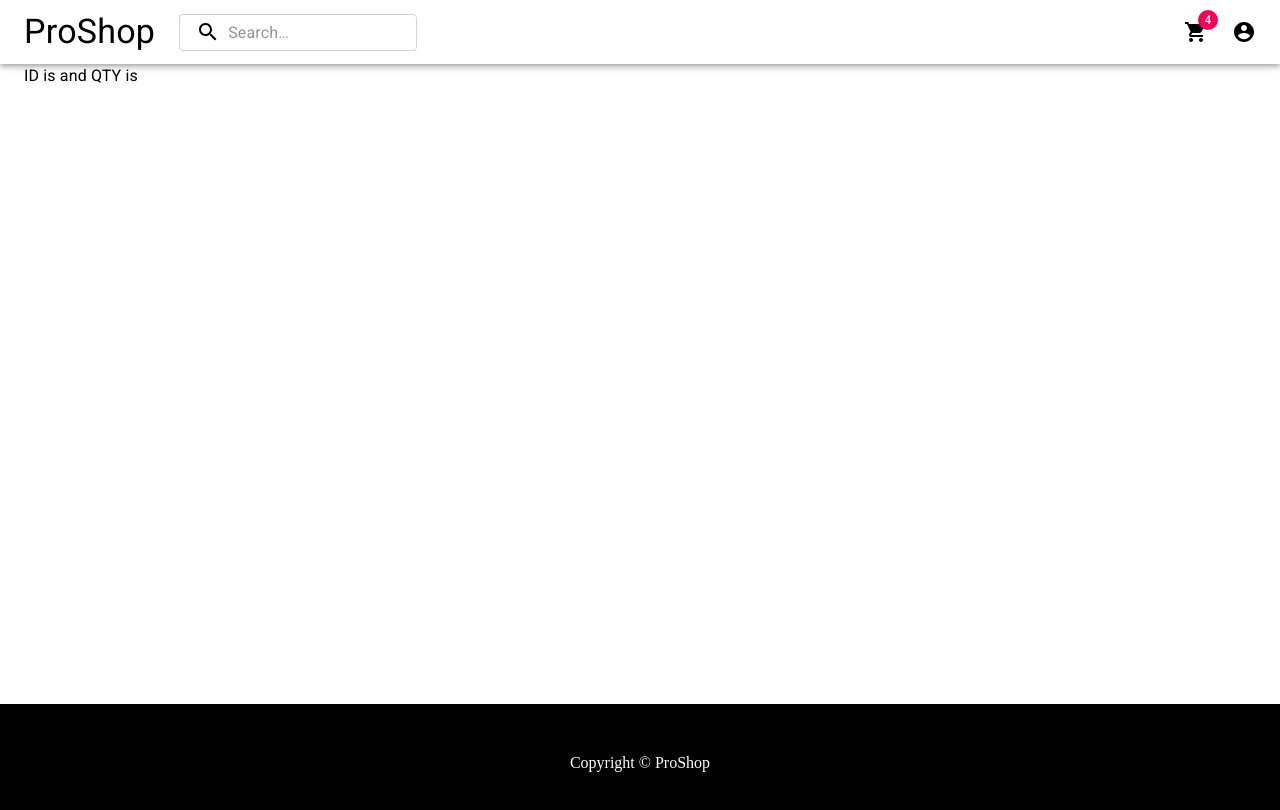
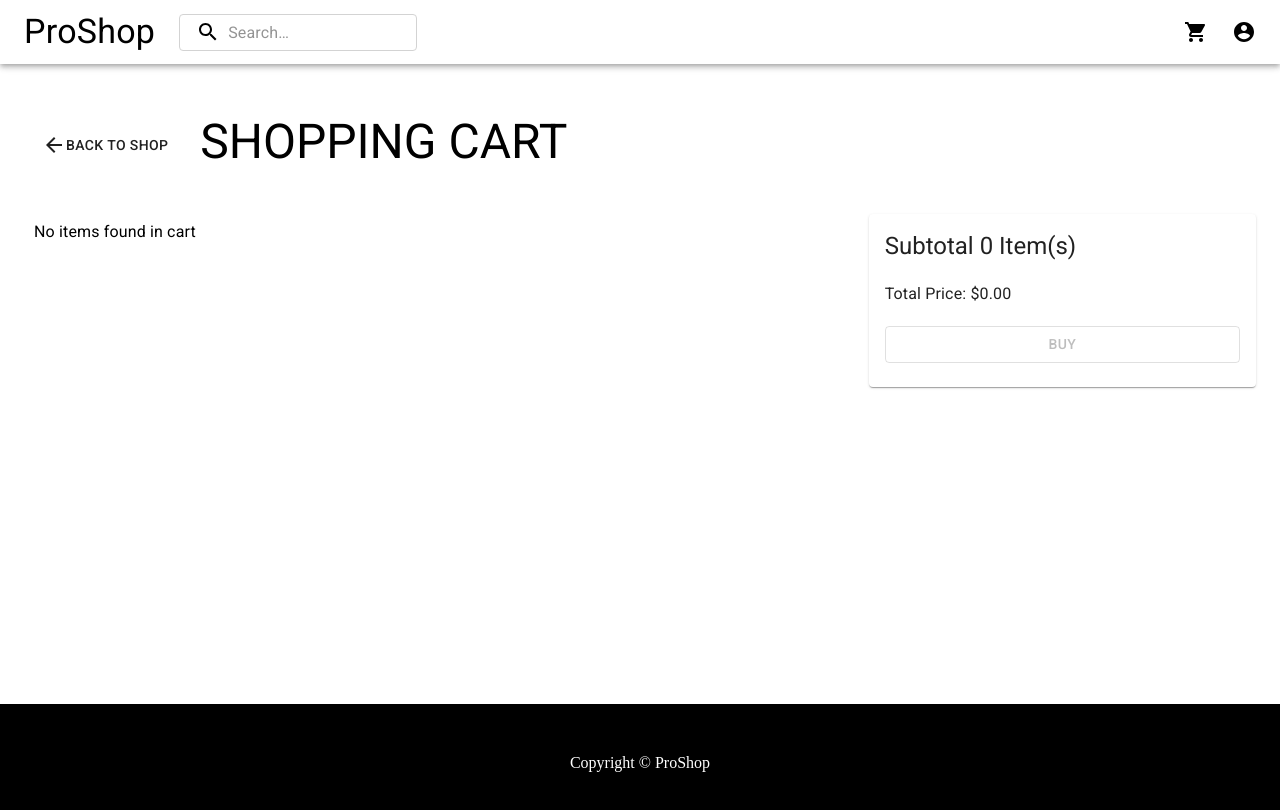
Before and after one commit to obendesmond/proshopapp, a React (Create React App) app in the folder frontend/: page /cart in a window 1280 px wide. Shown: the top 810 px of the page. Built offline with nearby package versions, Linux system fonts and the light colour scheme.

Commit message:
implement cart delete

```diff
--- a/frontend/src/App.js
+++ b/frontend/src/App.js
@@ -15,7 +15,7 @@ const App = () => {
         <Container>
           <Route path="/" exact component={HomeScreen} />
           <Route path="/product/:id" component={ProductScreen} />
-          <Route path="/cart/:id?" component={CartScreen} />
+          <Route path="/cart" component={CartScreen} />
         </Container>
       </main>
       <Footer />
--- a/frontend/src/actions/cartActions.js
+++ b/frontend/src/actions/cartActions.js
@@ -11,16 +11,24 @@ export const addToCart = (id, qty) => async (dispatch, getState) => {
 
   dispatch({
     type: CART_ADD_ITEM,
+    payload: {
       product: data._id,
       name: data.name,
       image: data.image,
       price: data.price,
       countInStock: data.countInStock,
       qty,
+    },
   });
 
-  //   save cart in local storage as json
+  //   save cart items in local storage as json
   localStorage.setItem("cartItems", JSON.stringify(getState().cart.cartItems));
 };
 
-export const removeFromCart = (id, qty) => async (dispatch, getState) => {};
+export const removeFromCart = (id) => async (dispatch, getState) => {
+  dispatch({
+    type: CART_REMOVE_ITEM,
+    payload: id,
+  });
+  localStorage.setItem("cartItems", JSON.stringify(getState().cart.cartItems));
+};
--- a/frontend/src/components/Header/Header.js
+++ b/frontend/src/components/Header/Header.js
@@ -13,6 +13,7 @@ import AccountCircle from "@material-ui/icons/AccountCircle";
 import ShoppingCartIcon from "@material-ui/icons/ShoppingCart";
 import MoreIcon from "@material-ui/icons/MoreVert";
 import { useHistory } from "react-router-dom";
+import { useSelector } from "react-redux";
 
 const useStyles = makeStyles((theme) => ({
   grow: {
@@ -85,6 +86,8 @@ const Header = () => {
   const history = useHistory();
   const [anchorEl, setAnchorEl] = React.useState(null);
   const [mobileMoreAnchorEl, setMobileMoreAnchorEl] = React.useState(null);
+  const cart = useSelector((state) => state.cart);
+  const { cartItems } = cart;
 
   const isMenuOpen = Boolean(anchorEl);
   const isMobileMenuOpen = Boolean(mobileMoreAnchorEl);
@@ -135,7 +138,7 @@ const Header = () => {
     >
       <MenuItem onClick={() => history.push("/cart")}>
         <IconButton aria-label="show 4 new mails" color="inherit">
-          <Badge badgeContent={4} color="secondary">
+          <Badge badgeContent={cartItems.length} color="secondary">
             <ShoppingCartIcon />
           </Badge>
         </IconButton>
@@ -190,7 +193,7 @@ const Header = () => {
               color="inherit"
               onClick={() => history.push("/cart")}
             >
-              <Badge badgeContent={4} color="secondary">
+              <Badge badgeContent={cartItems.length} color="secondary">
                 <ShoppingCartIcon />
               </Badge>
             </IconButton>
--- a/frontend/src/reducers/cartReducers.js
+++ b/frontend/src/reducers/cartReducers.js
@@ -10,16 +10,18 @@ export const cartReducer = (state = { cartItems: [] }, action) => {
       if (existItem) {
         return {
           ...state,
-          // cartItems: state.cartItems.map(x => x.product === existItem.product ? item : x)
           cartItems: state.cartItems.map((x) =>
-            x.product === item.product ? x : item
+            x.product === existItem.product ? item : x
           ),
         };
       } else {
-        return { ...state, cartItems: { ...state.cartItems, item } };
+        return { ...state, cartItems: [...state.cartItems, item] };
       }
     case CART_REMOVE_ITEM:
-      return state;
+      return {
+        ...state,
+        cartItems: state.cartItems.filter((x) => x.product !== action.payload),
+      };
 
     default:
       return state;
--- a/frontend/src/screens/CartScreen.js
+++ b/frontend/src/screens/CartScreen.js
@@ -1,14 +1,190 @@
-import { Typography } from "@material-ui/core";
-import React from "react";
+import React, { useEffect } from "react";
+import { useDispatch, useSelector } from "react-redux";
+import {
+  Typography,
+  makeStyles,
+  Grid,
+  Divider,
+  FormControl,
+  MenuItem,
+  Select,
+  Button,
+  IconButton,
+  Card,
+  CardContent,
+} from "@material-ui/core";
+import ArrowBackIcon from "@material-ui/icons/ArrowBack";
+import XIcon from "@material-ui/icons/HighlightOff";
+import { addToCart, removeFromCart } from "../actions/cartActions";
+
+const useStyle = makeStyles((theme) => ({
+  root: {
+    padding: "50px 0 100px 10px",
+  },
+  img: {
+    maxWidth: "100%",
+    border: "5px solid lightgrey",
+    cursor: "pointer",
+  },
+  bottomSpacing: {
+    marginBottom: "20px",
+  },
+  title: {
+    marginBottom: "50px",
+  },
+  name: {
+    cursor: "pointer",
+  },
+  formControl: {
+    marginTop: "-10px",
+    minWidth: 50,
+  },
+  deleteBtn: {
+    marginTop: "-20px",
+  },
+  cardRoot: {
+    margin: "100px 0 0 20px",
+  },
+}));
 
 const CartScreen = (props) => {
-  const id = props.match.params.id;
-  const qty = props.match.params.qty;
+  const classes = useStyle();
+  const dispatch = useDispatch();
+  const cart = useSelector((state) => state.cart);
+  const productId = props.match.params.id;
+  // get the qty from url and convert it to a number
+  const qty = props.location.search
+    ? Number(props.location.search.split("=")[1])
+    : 1;
+  const { cartItems } = cart;
+
+  useEffect(() => {
+    if (productId) {
+      dispatch(addToCart(productId, qty));
+    }
+  }, [dispatch, productId, qty]);
+
+  const qtyHandler = (id, qty) => {
+    dispatch(addToCart(id, qty));
+    props.history.push("/cart");
+  };
+
+  const checkoutHandler = () => {
+    props.history.push("/login?redirect=shipping");
+  };
+
   return (
-    <div>
-      <Typography>
-        ID is {id} and QTY is {qty}
-      </Typography>
+    <div className={classes.root}>
+      <Grid container direction="row" justifyContent="space-between">
+        <Grid item xs={12} md={8}>
+          <Grid container direction="row">
+            <Typography variant="h3" className={classes.title}>
+              <Button onClick={() => props.history.push("/")}>
+                <ArrowBackIcon /> Back To Shop
+              </Button>
+              &nbsp; SHOPPING CART
+            </Typography>
+          </Grid>
+          {cartItems.length === 0 && (
+            <Typography>No items found in cart</Typography>
+          )}
+          {cartItems.map((item) => (
+            <Grid
+              key={item.product}
+              container
+              direction="row"
+              justifyContent="space-between"
+            >
+              <Grid item xs={2}>
+                <img
+                  onClick={() => props.history.push(`/product/${item.product}`)}
+                  className={classes.img}
+                  src={item.image}
+                  alt={item.name}
+                />
+              </Grid>
+              <Grid item xs={2}>
+                <Typography
+                  className={classes.name}
+                  onClick={() => props.history.push(`/product/${item.product}`)}
+                >
+                  {item.name}
+                </Typography>
+              </Grid>
+              <Grid item xs={1}>
+                <Typography>${item.price}</Typography>
+              </Grid>
+              <Grid item xs={3}>
+                <Grid container direction="row" justifyContent="space-between">
+                  <FormControl className={classes.formControl}>
+                    <Select
+                      labelId="demo-simple-select-label"
+                      id="demo-simple-select"
+                      value={item.qty}
+                      onChange={(e) => qtyHandler(item.product, e.target.value)}
+                    >
+                      {[...Array(item.countInStock).keys()].map((x) => (
+                        <MenuItem key={x + 1} value={x + 1}>
+                          {x + 1}
+                        </MenuItem>
+                      ))}
+                    </Select>
+                  </FormControl>
+                  <IconButton
+                    className={classes.deleteBtn}
+                    color="primary"
+                    aria-label="delete-cart-item"
+                    onClick={() => dispatch(removeFromCart(item.product))}
+                  >
+                    <XIcon style={{ color: "red" }} />
+                  </IconButton>
+                </Grid>
+              </Grid>
+              <Grid item xs={12}>
+                <Divider className={classes.bottomSpacing} />
+              </Grid>
+            </Grid>
+          ))}
+        </Grid>
+        <Grid item xs={12} md={4}>
+          <Card className={classes.cardRoot}>
+            <CardContent>
+              <Grid container justifyContent="space-between">
+                <Grid item md={12} className={classes.bottomSpacing}>
+                  <Typography variant="h5">
+                    Subtotal{" "}
+                    {cartItems.reduce((total, item) => total + item.qty, 0)}{" "}
+                    Item(s)
+                  </Typography>
+                </Grid>
+                <Grid item md={12} className={classes.bottomSpacing}>
+                  <Typography>
+                    Total Price: $
+                    {cartItems
+                      .reduce(
+                        (totalPrice, item) =>
+                          totalPrice + item.qty * item.price,
+                        0
+                      )
+                      .toFixed(2)}
+                  </Typography>
+                </Grid>
+                <Grid item md={12}>
+                  <Button
+                    style={{ width: "100%" }}
+                    disabled={cartItems.length <= 0}
+                    variant="outlined"
+                    color="primary"
+                    onClick={checkoutHandler}
+                  >
+                    Buy
+                  </Button>
+                </Grid>
+              </Grid>
+            </CardContent>
+          </Card>
+        </Grid>
+      </Grid>
     </div>
   );
 };
--- a/frontend/src/screens/ProductScreen.js
+++ b/frontend/src/screens/ProductScreen.js
@@ -17,6 +17,7 @@ import { useDispatch, useSelector } from "react-redux";
 import { productDetails } from "../actions/productActions";
 import Loader from "../components/Loader/Loader";
 import Message from "../components/Message/Message";
+import { addToCart } from "../actions/cartActions";
 
 const useStyles = makeStyles((theme) => ({
   root: {
@@ -54,7 +55,8 @@ const ProductScreen = (props) => {
   }, [dispatch]);
 
   const addToCardHandler = () => {
-    history.push(`/cart/${id}?qty=${qty}`);
+    dispatch(addToCart(id, qty));
+    history.push("/cart");
   };
 
   return (
```
Lines whose indentation alone changed are shown as unchanged.
